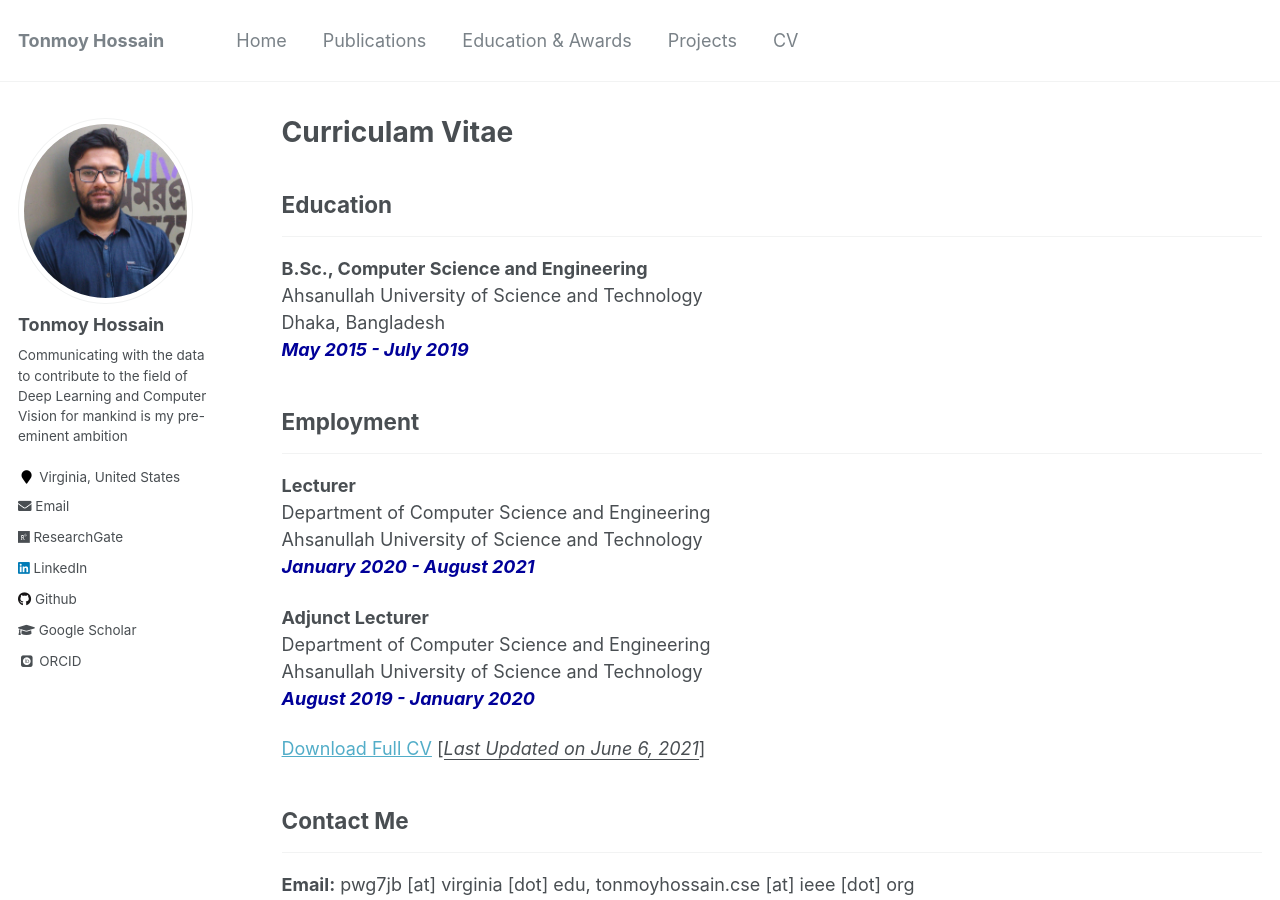
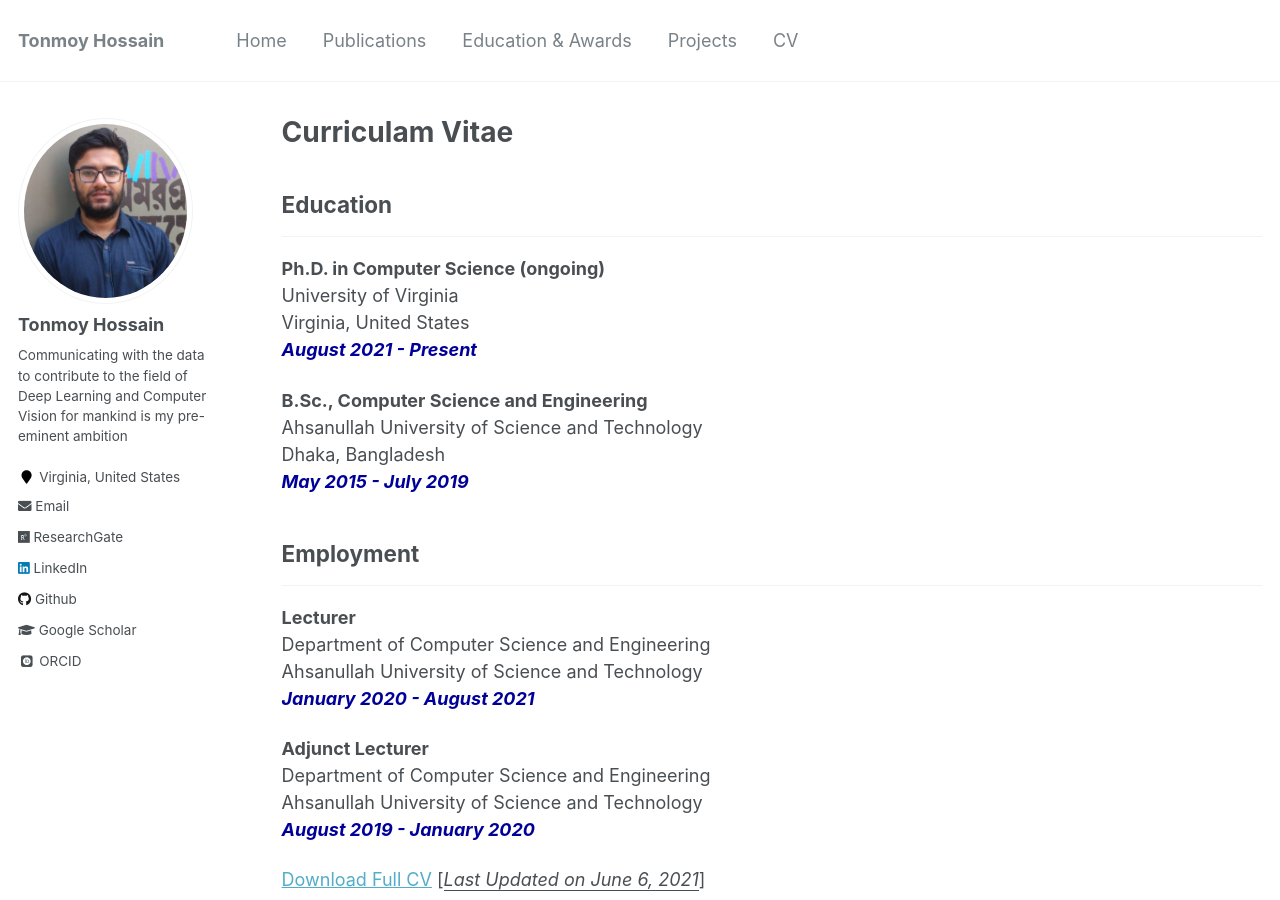
Before and after one commit to shaeekh/shaeekh.github.io, a Jekyll site: the page built from _pages/cv.md, in a window 1280 px wide and 900 px high. Built offline with Jekyll 4.4.1, drawn with Linux system fonts in a browser that asks for light colours; some web fonts are replaced.

Commit message:
Update cv.md

```diff
--- a/_pages/cv.md
+++ b/_pages/cv.md
@@ -9,6 +9,11 @@ redirect_from:
 
 ## Education
 -------------
+<b>Ph.D. in Computer Science (ongoing)</b><br />
+University of Virginia<br />
+Virginia, United States<br />
+<i style='color:#000099;'>**August 2021 - Present**</i>
+
 <b>B.Sc., Computer Science and Engineering</b><br />
 Ahsanullah University of Science and Technology<br />
 Dhaka, Bangladesh<br />
```
